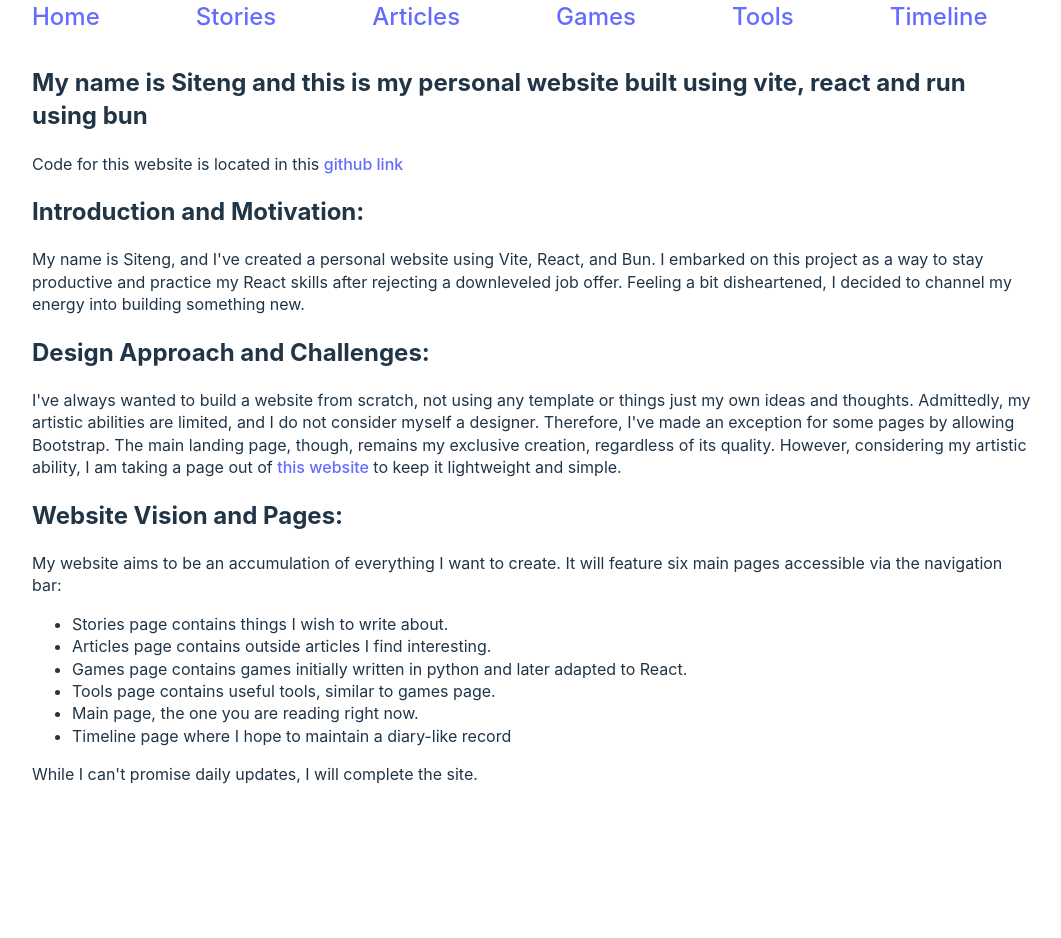
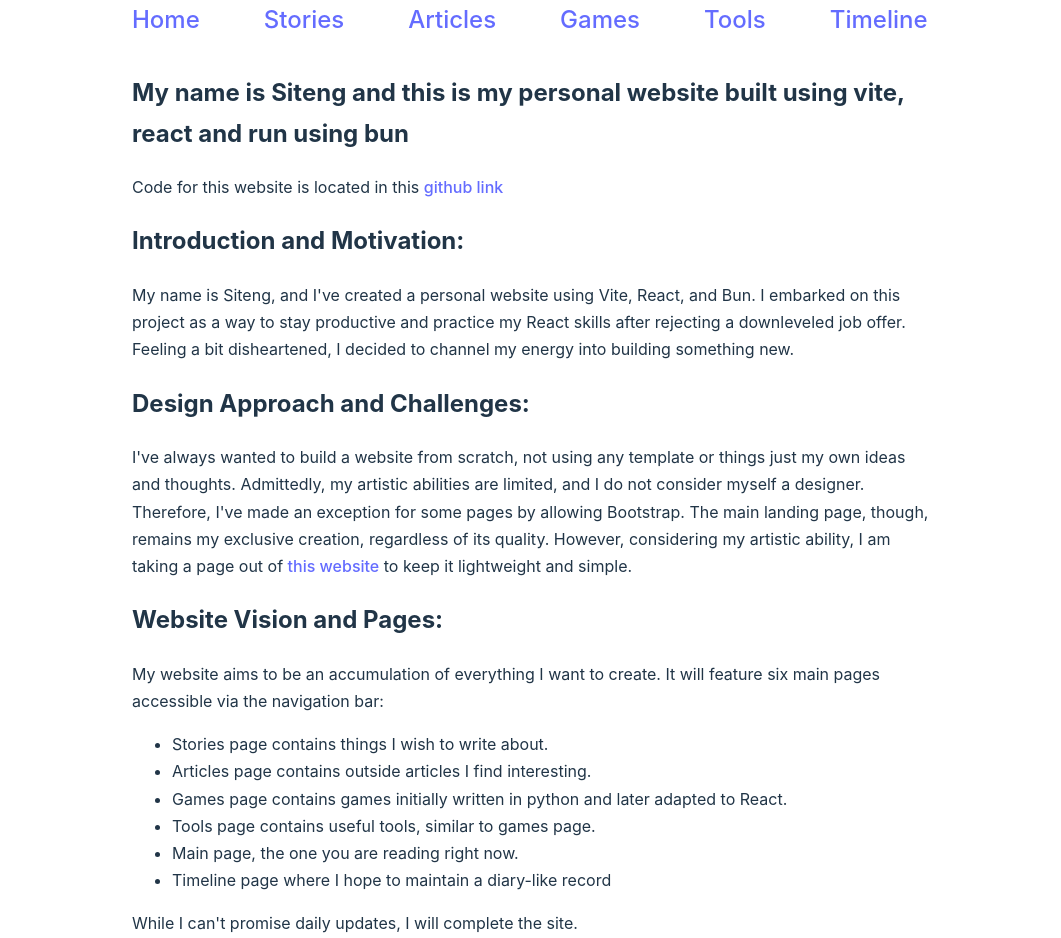
Before and after one commit to SZwuxin/vite-project, a React (Vite) app: page / in a window 1280 px wide. Shown: the whole page, without its empty margins (108-1169 px from the left). Before the commit the page ends 800 px from the top, so only its background shows below. Built offline with nearby package versions, Linux system fonts and the light colour scheme.

Commit message:
Updated the width

```diff
--- a/src/App.css
+++ b/src/App.css
@@ -2,6 +2,5 @@
   margin: 0 auto;
   text-align: left;
   height: 100vh;
-  width: 1000px;
-  line-height: 1.4;
+  width: 800px;
 }
--- a/src/components/Nav.css
+++ b/src/components/Nav.css
@@ -3,6 +3,6 @@
 }
 
 .link {
-    padding-right: 6rem;
+    padding-right: 4rem;
     font-size: 24px;
 }
```
